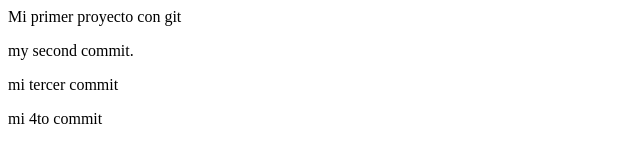
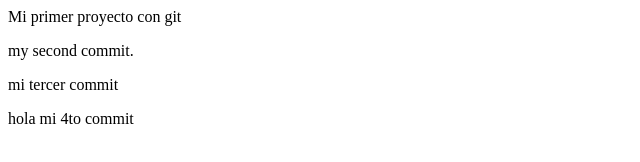
Before and after one commit to Mikeermz/batch2-git, a plain HTML site: page index.html in a window 1280 px wide. Shown: the full height of the page, 0-640 px from the left. Drawn offline with Linux system fonts and the light colour scheme.

Commit message:
5to commit hola
Signed-off-by: Mikee Rmz <mikee.rmz@gmail.com>

```diff
--- a/index.html
+++ b/index.html
@@ -15,7 +15,7 @@
       mi tercer commit
     </p>
     <p>
-      mi 4to commit
+      hola mi 4to commit
     </p>
 </body>
 </html>
```
